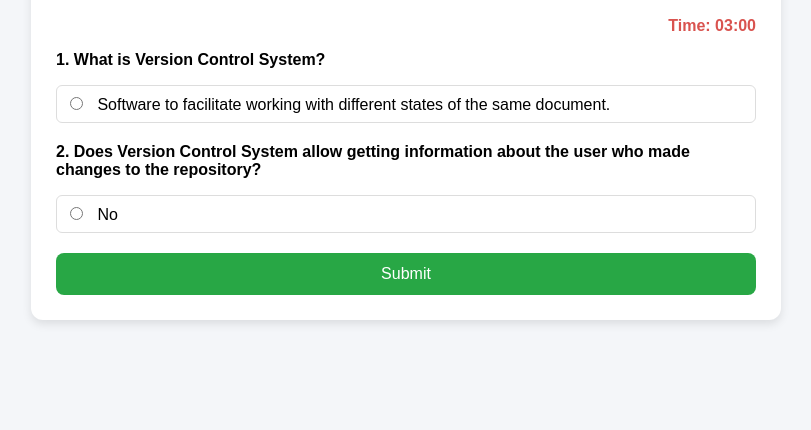
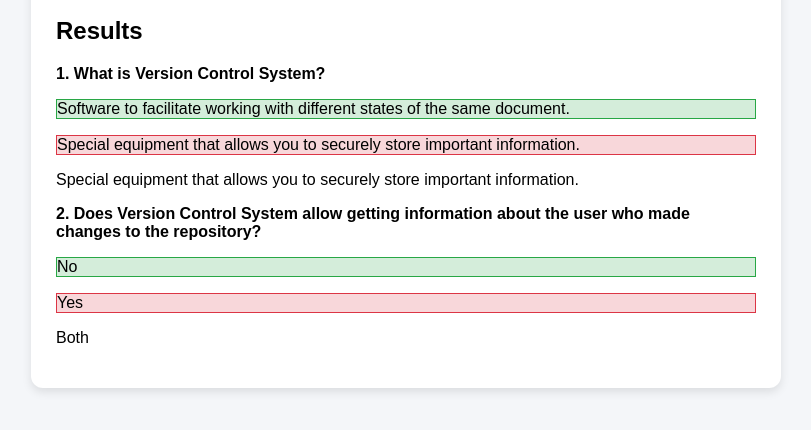
Before and after one commit to nika-dalalishvili-tbc-it-academy/tbc-quiz-app, a plain HTML site: page index.html in a window 1280 px wide. Shown: the part 114-544 px from the top of the page, without its empty margins (234-1045 px from the left). Drawn offline with Linux system fonts and the light colour scheme.

Commit message:
feat(quiz-ui): add result page

```diff
--- a/index.html
+++ b/index.html
@@ -21,7 +21,7 @@
         </div>
 
         <!-- Quiz -->
-        <div class="quiz active" id="quiz">
+        <div class="quiz" id="quiz">
             <div class="timer" id="timer">Time: 03:00</div>
             <form id="quizForm">
                 <div class="question">
@@ -51,6 +51,33 @@
             </form>
             <button class="submit-btn" id="submitBtn" type="button">Submit</button>
         </div>
+
+        <!-- Results -->
+        <div class="results active" id="results">
+            <h2>Results</h2>
+            <div class="resultDetails">
+                <div>
+                    <p>
+                        <strong>
+                            1. What is Version Control System?
+                        </strong>
+                    </p>
+                    <p class="correct">Software to facilitate working with different states of the same document.</p>
+                    <p class="incorrect">Special equipment that allows you to securely store important information. </p>
+                    <p>Special equipment that allows you to securely store important information. </p>
+                </div>
+                <div>
+                    <p>
+                        <strong>
+                            2. Does Version Control System allow getting information about the user who made changes to the repository?
+                        </strong>
+                    </p>
+                    <p class="correct">No</p>
+                    <p class="incorrect">Yes</p>
+                    <p>Both</p>
+                </div>
+            </div>
+        </div>
     </div>
 </body>
 </html>
--- a/styles.css
+++ b/styles.css
@@ -21,7 +21,8 @@ body {
 }
 
 .menu,
-.quiz {
+.quiz,
+.results {
     display: none;
 }
 
@@ -107,3 +108,13 @@ h1 {
 .submit-btn:hover {
     background-color: #218838;
 }
+
+.correct {
+    background-color: #d4edda;
+    border: 1px solid #28a745;
+}
+
+.incorrect {
+    background-color: #f8d7da;
+    border: 1px solid #dc3545;
+}
```
